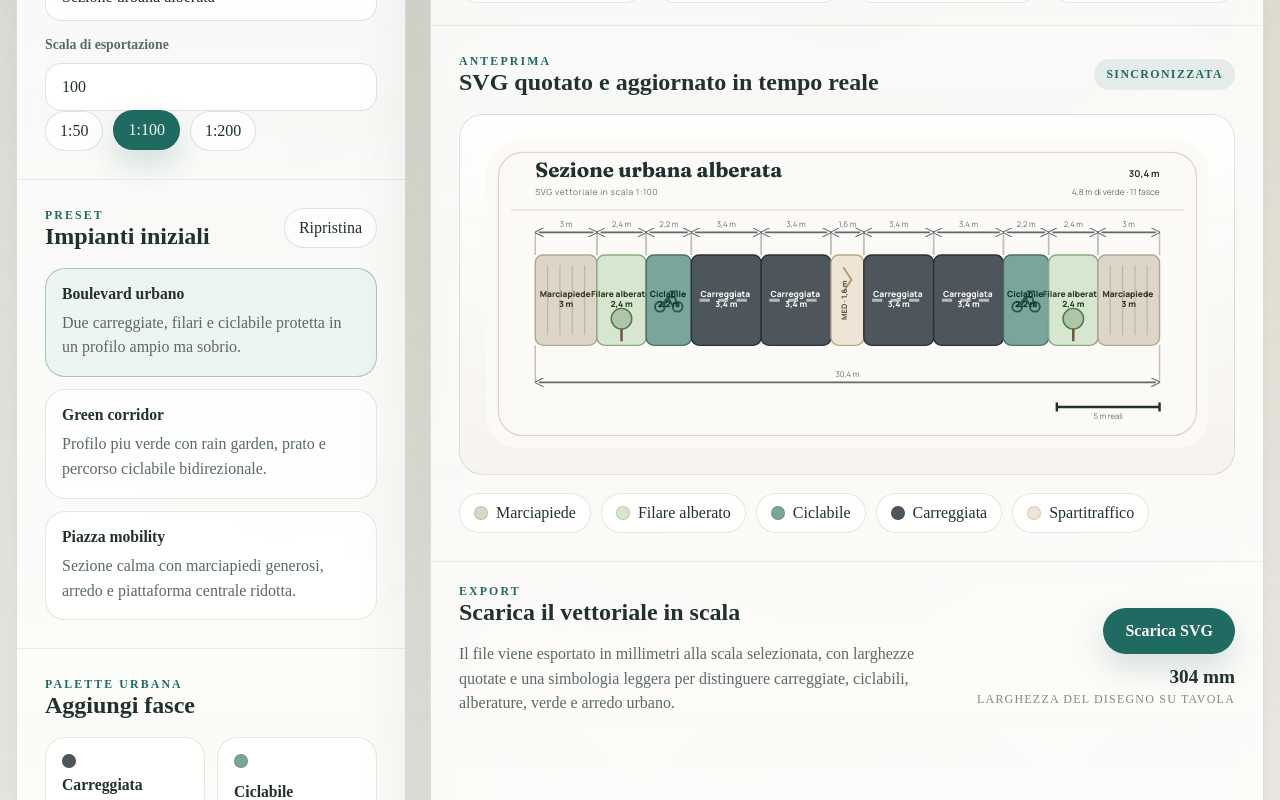
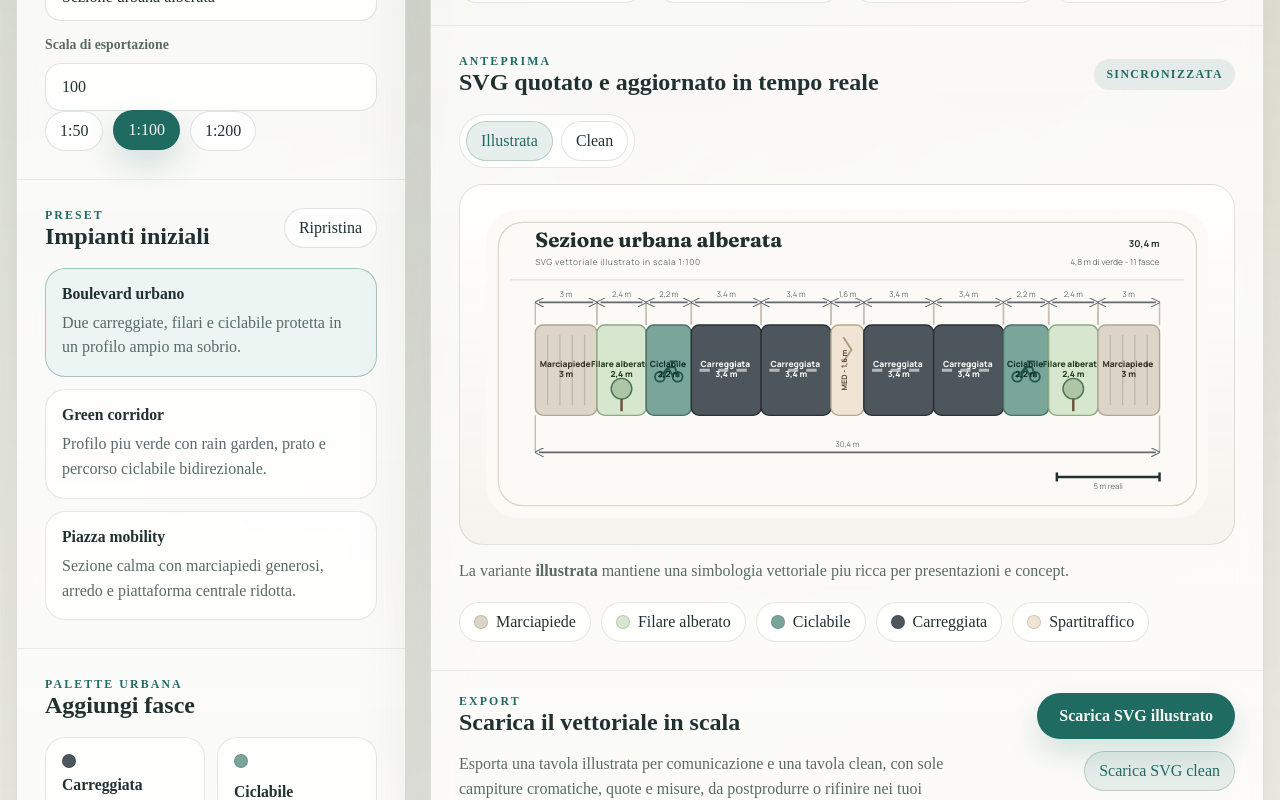
Before and after one commit to matteocollotti-code/Sezioni, a React (Vite) app: page / in a window 1280 px wide. Shown: the part 660-1460 px from the top of the page. Built offline with nearby package versions, Linux system fonts and the light colour scheme.

Commit message:
feat: add clean svg export

```diff
--- a/src/App.css
+++ b/src/App.css
@@ -273,12 +273,23 @@
   gap: 10px;
 }
 
+.variant-switch {
+  display: inline-flex;
+  gap: 8px;
+  padding: 6px;
+  margin-bottom: 16px;
+  border-radius: 999px;
+  background: rgba(255, 255, 255, 0.72);
+  border: 1px solid rgba(34, 66, 61, 0.12);
+}
+
 .pill-button,
 .ghost-button,
 .icon-button,
 .primary-button,
 .preset-button,
-.palette-button {
+.palette-button,
+.variant-switch__button {
   border: 0;
   cursor: pointer;
   transition:
@@ -291,13 +302,15 @@
 
 .pill-button,
 .ghost-button,
-.icon-button {
+.icon-button,
+.variant-switch__button {
   border: 1px solid rgba(34, 66, 61, 0.14);
   background: rgba(255, 255, 255, 0.82);
 }
 
 .pill-button,
-.ghost-button {
+.ghost-button,
+.variant-switch__button {
   border-radius: 999px;
   padding: 10px 14px;
   color: var(--ink);
@@ -308,7 +321,8 @@
 .icon-button:hover,
 .preset-button:hover,
 .palette-button:hover,
-.primary-button:hover {
+.primary-button:hover,
+.variant-switch__button:hover {
   transform: translateY(-1px);
 }
 
@@ -317,6 +331,13 @@
   background: var(--accent);
   color: #f7f7f2;
   box-shadow: 0 14px 30px rgba(31, 107, 97, 0.18);
+}
+
+.variant-switch__button.is-active,
+.ghost-button--strong {
+  background: rgba(31, 107, 97, 0.1);
+  color: var(--accent);
+  border-color: rgba(31, 107, 97, 0.24);
 }
 
 .preset-grid,
@@ -522,6 +543,12 @@
   height: auto;
 }
 
+.preview-note {
+  margin: 14px 0 0;
+  color: var(--muted);
+  line-height: 1.55;
+}
+
 .legend-row {
   margin-top: 18px;
 }
--- a/src/App.tsx
+++ b/src/App.tsx
@@ -9,7 +9,12 @@ import {
   scalePresets,
   sectionPresets,
 } from './data/sectionLibrary'
-import type { ElementType, SectionElement, SectionPreset } from './types'
+import type {
+  ElementType,
+  ExportVariant,
+  SectionElement,
+  SectionPreset,
+} from './types'
 import { buildDownloadName, generateRoadSectionSvg } from './utils/sectionSvg'
 
 const defaultPreset = sectionPresets[0]
@@ -18,6 +23,7 @@ function App() {
   const [projectTitle, setProjectTitle] = useState('Sezione urbana alberata')
   const [scale, setScale] = useState(100)
   const [selectedPresetId, setSelectedPresetId] = useState(defaultPreset.id)
+  const [previewVariant, setPreviewVariant] = useState<ExportVariant>('illustrated')
   const [elements, setElements] = useState(() =>
     defaultPreset.elements.map((item) =>
       createSectionElement(item.type, item.width),
@@ -35,8 +41,8 @@ function App() {
   )
   const deferredModel = useDeferredValue(exportModel)
   const svgMarkup = useMemo(
-    () => generateRoadSectionSvg(deferredModel),
-    [deferredModel],
+    () => generateRoadSectionSvg(deferredModel, previewVariant),
+    [deferredModel, previewVariant],
   )
   const isPreviewPending = deferredModel !== exportModel
   const usedTypes = Array.from(new Set(elements.map((element) => element.type)))
@@ -139,14 +145,15 @@ function App() {
     applyPreset(fallbackPreset)
   }
 
-  const downloadSvg = () => {
-    const svgBlob = new Blob([svgMarkup], {
+  const downloadSvg = (variant: ExportVariant) => {
+    const markup = generateRoadSectionSvg(exportModel, variant)
+    const svgBlob = new Blob([markup], {
       type: 'image/svg+xml;charset=utf-8',
     })
     const objectUrl = URL.createObjectURL(svgBlob)
     const anchor = document.createElement('a')
     anchor.href = objectUrl
-    anchor.download = `${buildDownloadName(projectTitle)}.svg`
+    anchor.download = `${buildDownloadName(projectTitle, variant)}.svg`
     document.body.append(anchor)
     anchor.click()
     anchor.remove()
@@ -161,8 +168,9 @@ function App() {
           <h1>Compone sezioni stradali pulite, scalate e subito scaricabili in SVG.</h1>
           <p>
             Aggiungi carreggiate, ciclabili, alberature, verde e arredo urbano.
-            Regola ogni fascia con slider o input numerico e scarica un file
-            vettoriale in scala pronto per studio, presentazione o impaginazione.
+            Regola ogni fascia con slider o input numerico e scarica sia una
+            versione illustrata sia una versione clean pronta per la
+            postproduzione.
           </p>
 
           <div className="hero__highlights">
@@ -369,7 +377,7 @@ function App() {
                           type="button"
                           onClick={() => removeElement(element.id)}
                         >
-                          ×
+                          x
                         </button>
                       </div>
                     </div>
@@ -459,7 +467,26 @@ function App() {
                 <div className="panel__eyebrow">Anteprima</div>
                 <h2>SVG quotato e aggiornato in tempo reale</h2>
               </div>
-              <span className="status-chip">{isPreviewPending ? 'aggiorno...' : 'sincronizzata'}</span>
+              <span className="status-chip">
+                {isPreviewPending ? 'aggiorno...' : 'sincronizzata'}
+              </span>
+            </div>
+
+            <div className="variant-switch" role="tablist" aria-label="Varianti export">
+              <button
+                className={`variant-switch__button${previewVariant === 'illustrated' ? ' is-active' : ''}`}
+                type="button"
+                onClick={() => setPreviewVariant('illustrated')}
+              >
+                Illustrata
+              </button>
+              <button
+                className={`variant-switch__button${previewVariant === 'clean' ? ' is-active' : ''}`}
+                type="button"
+                onClick={() => setPreviewVariant('clean')}
+              >
+                Clean
+              </button>
             </div>
 
             <div className="preview-frame">
@@ -468,6 +495,13 @@ function App() {
                 dangerouslySetInnerHTML={{ __html: svgMarkup }}
               />
             </div>
+
+            <p className="preview-note">
+              La variante <strong>{previewVariant === 'clean' ? 'clean' : 'illustrata'}</strong>{' '}
+              {previewVariant === 'clean'
+                ? 'mantiene solo campiture, quote e misure per facilitare la postproduzione.'
+                : 'mantiene una simbologia vettoriale piu ricca per presentazioni e concept.'}
+            </p>
 
             <div className="legend-row" role="list" aria-label="Legenda elementi usati">
               {usedTypes.map((type) => {
@@ -492,15 +526,26 @@ function App() {
                 <div className="panel__eyebrow">Export</div>
                 <h2>Scarica il vettoriale in scala</h2>
                 <p className="export-copy">
-                  Il file viene esportato in millimetri alla scala selezionata,
-                  con larghezze quotate e una simbologia leggera per distinguere
-                  carreggiate, ciclabili, alberature, verde e arredo urbano.
+                  Esporta una tavola illustrata per comunicazione e una tavola
+                  clean, con sole campiture cromatiche, quote e misure, da
+                  postprodurre o rifinire nei tuoi software grafici.
                 </p>
               </div>
 
               <div className="export-actions">
-                <button className="primary-button" type="button" onClick={downloadSvg}>
-                  Scarica SVG
+                <button
+                  className="primary-button"
+                  type="button"
+                  onClick={() => downloadSvg('illustrated')}
+                >
+                  Scarica SVG illustrato
+                </button>
+                <button
+                  className="ghost-button ghost-button--strong"
+                  type="button"
+                  onClick={() => downloadSvg('clean')}
+                >
+                  Scarica SVG clean
                 </button>
                 <div className="export-meta">
                   <span>{formatDrawingMm(metrics.totalWidth, scale)}</span>
--- a/src/types.ts
+++ b/src/types.ts
@@ -54,3 +54,5 @@ export interface ExportModel {
   scale: number
   elements: SectionElement[]
 }
+
+export type ExportVariant = 'illustrated' | 'clean'
--- a/src/utils/sectionSvg.ts
+++ b/src/utils/sectionSvg.ts
@@ -1,5 +1,5 @@
 import { calculateMetrics, elementDefinitions } from '../data/sectionLibrary'
-import type { ExportModel, SectionElement } from '../types'
+import type { ExportModel, ExportVariant, SectionElement } from '../types'
 
 interface SegmentLayout {
   element: SectionElement
@@ -10,11 +10,10 @@ interface SegmentLayout {
 const svgSerif = "'Fraunces', Georgia, serif"
 const svgSans = "'Manrope', 'Segoe UI', sans-serif"
 
-export function generateRoadSectionSvg({
-  projectTitle,
-  scale,
-  elements,
-}: ExportModel) {
+export function generateRoadSectionSvg(
+  { projectTitle, scale, elements }: ExportModel,
+  variant: ExportVariant = 'illustrated',
+) {
   const safeScale = Math.max(25, scale)
   const metrics = calculateMetrics(elements)
   const totalWidthMm = toScaleMillimeters(metrics.totalWidth, safeScale)
@@ -27,6 +26,10 @@ export function generateRoadSectionSvg({
   const topDimensionY = sectionY - 11
   const totalDimensionY = sectionBottom + 18
   const scaleBarY = totalDimensionY + 12
+  const isClean = variant === 'clean'
+  const subtitle = isClean
+    ? `SVG clean in scala 1:${safeScale}`
+    : `SVG vettoriale illustrato in scala 1:${safeScale}`
 
   let currentX = drawingX
   const layouts = elements.map<SegmentLayout>((element) => {
@@ -55,11 +58,12 @@ export function generateRoadSectionSvg({
     .join('')
 
   const segmentsMarkup = layouts
-    .map((segment) => renderSegment(segment, sectionY, sectionHeight))
+    .map((segment) => renderSegment(segment, sectionY, sectionHeight, variant))
     .join('')
 
-  const legendSummary = `${metrics.totalWidth.toFixed(1)} m complessivi · ${metrics.greenWidth.toFixed(1)} m di verde`
-    .replaceAll('.', ',')
+  const legendSummary =
+    `${metrics.totalWidth.toFixed(1)} m complessivi - ${metrics.greenWidth.toFixed(1)} m di verde`
+      .replaceAll('.', ',')
 
   const scaleBarMeters =
     metrics.totalWidth >= 18 ? 5 : metrics.totalWidth >= 10 ? 2 : 1
@@ -81,9 +85,9 @@ export function generateRoadSectionSvg({
   <rect x="6" y="6" width="${canvasWidth - 12}" height="${canvasHeight - 12}" rx="12" fill="none" stroke="#dcd6c9" stroke-width="0.6" />
   <path d="M12 34 H${canvasWidth - 12}" stroke="#e5dfd5" stroke-width="0.6" />
   <text x="${drawingX}" y="18" font-family="${svgSerif}" font-size="10" font-weight="700" fill="#1f302e">${escapeXml(projectTitle)}</text>
-  <text x="${drawingX}" y="27" font-family="${svgSans}" font-size="4.1" letter-spacing="0.28" fill="#63706d">SVG vettoriale in scala 1:${safeScale}</text>
+  <text x="${drawingX}" y="27" font-family="${svgSans}" font-size="4.1" letter-spacing="0.28" fill="#63706d">${escapeXml(subtitle)}</text>
   <text x="${canvasWidth - drawingX}" y="18" text-anchor="end" font-family="${svgSans}" font-size="4.6" font-weight="700" fill="#20312f">${escapeXml(formatMeters(metrics.totalWidth))}</text>
-  <text x="${canvasWidth - drawingX}" y="27" text-anchor="end" font-family="${svgSans}" font-size="4.1" fill="#63706d">${metrics.greenWidth.toFixed(1).replace('.', ',')} m di verde · ${elements.length} fasce</text>
+  <text x="${canvasWidth - drawingX}" y="27" text-anchor="end" font-family="${svgSans}" font-size="4.1" fill="#63706d">${metrics.greenWidth.toFixed(1).replace('.', ',')} m di verde - ${elements.length} fasce</text>
   ${segmentDimensions}
   <g>
     ${segmentsMarkup}
@@ -98,24 +102,34 @@ export function generateRoadSectionSvg({
 </svg>`
 }
 
-export function buildDownloadName(projectTitle: string) {
-  return (
+export function buildDownloadName(
+  projectTitle: string,
+  variant: ExportVariant = 'illustrated',
+) {
+  const baseName =
     projectTitle
       .toLowerCase()
       .trim()
       .replace(/[^a-z0-9]+/g, '-')
       .replace(/^-+|-+$/g, '') || 'sezione-stradale'
-  )
+
+  return variant === 'clean' ? `${baseName}-clean` : `${baseName}-illustrata`
 }
 
-function renderSegment(segment: SegmentLayout, y: number, height: number) {
+function renderSegment(
+  segment: SegmentLayout,
+  y: number,
+  height: number,
+  variant: ExportVariant,
+) {
   const definition = elementDefinitions[segment.element.type]
   const x = round(segment.x)
   const width = round(segment.width)
   const centerX = round(x + width / 2)
   const centerY = round(y + height / 2)
-  const labelMarkup = renderLabel(segment, centerX, centerY)
-  const symbolMarkup = renderSymbol(segment, y, height)
+  const isClean = variant === 'clean'
+  const labelMarkup = isClean ? '' : renderLabel(segment, centerX, centerY)
+  const symbolMarkup = isClean ? '' : renderSymbol(segment, y, height)
 
   return `<g>
     <rect x="${x}" y="${y}" width="${width}" height="${height}" rx="3.8" fill="${definition.fill}" stroke="${definition.stroke}" stroke-width="0.7" />
@@ -133,7 +147,7 @@ function renderLabel(segment: SegmentLayout, centerX: number, centerY: number) {
   if (isNarrow) {
     return `<g transform="translate(${centerX} ${centerY}) rotate(-90)">
       <text text-anchor="middle" font-family="${svgSans}" font-size="3.7" font-weight="700" fill="${definition.textColor}">
-        ${escapeXml(definition.shortLabel.toUpperCase())} · ${widthLabel}
+        ${escapeXml(definition.shortLabel.toUpperCase())} - ${widthLabel}
       </text>
     </g>`
   }
```
